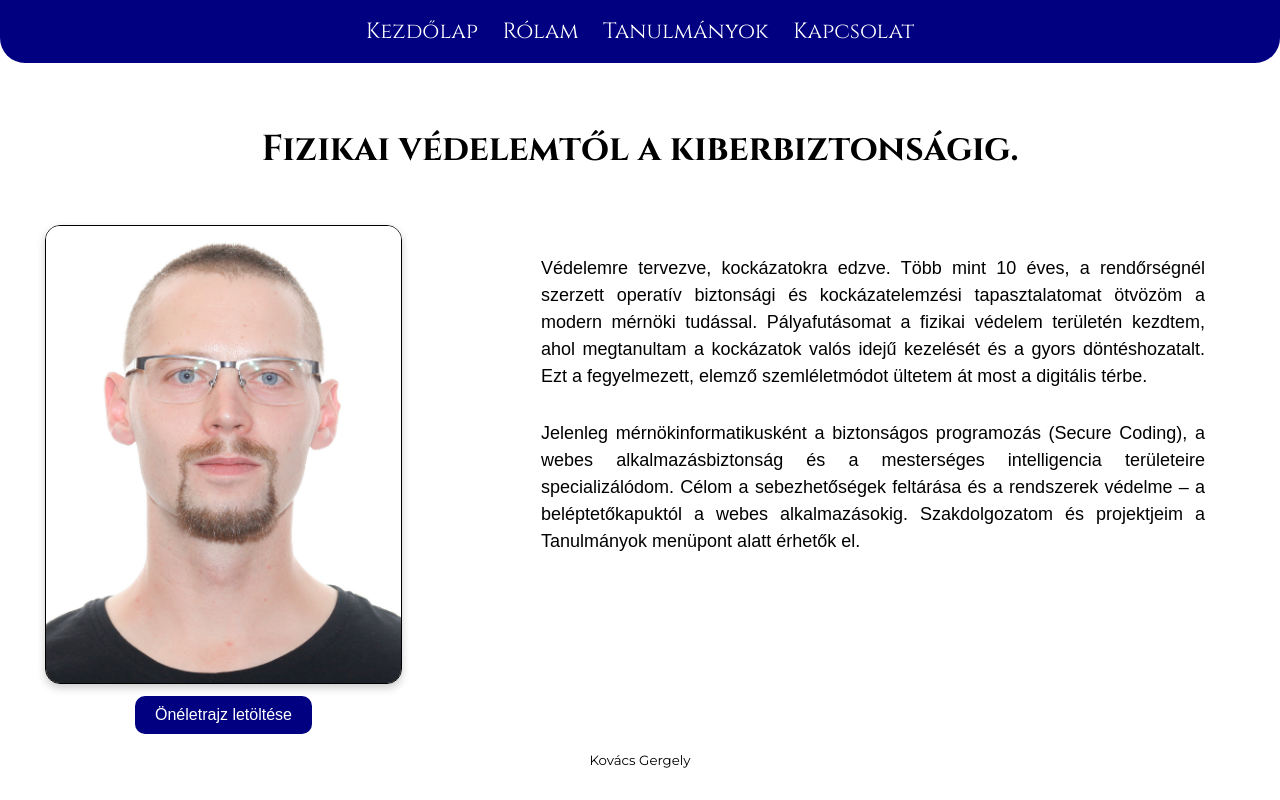
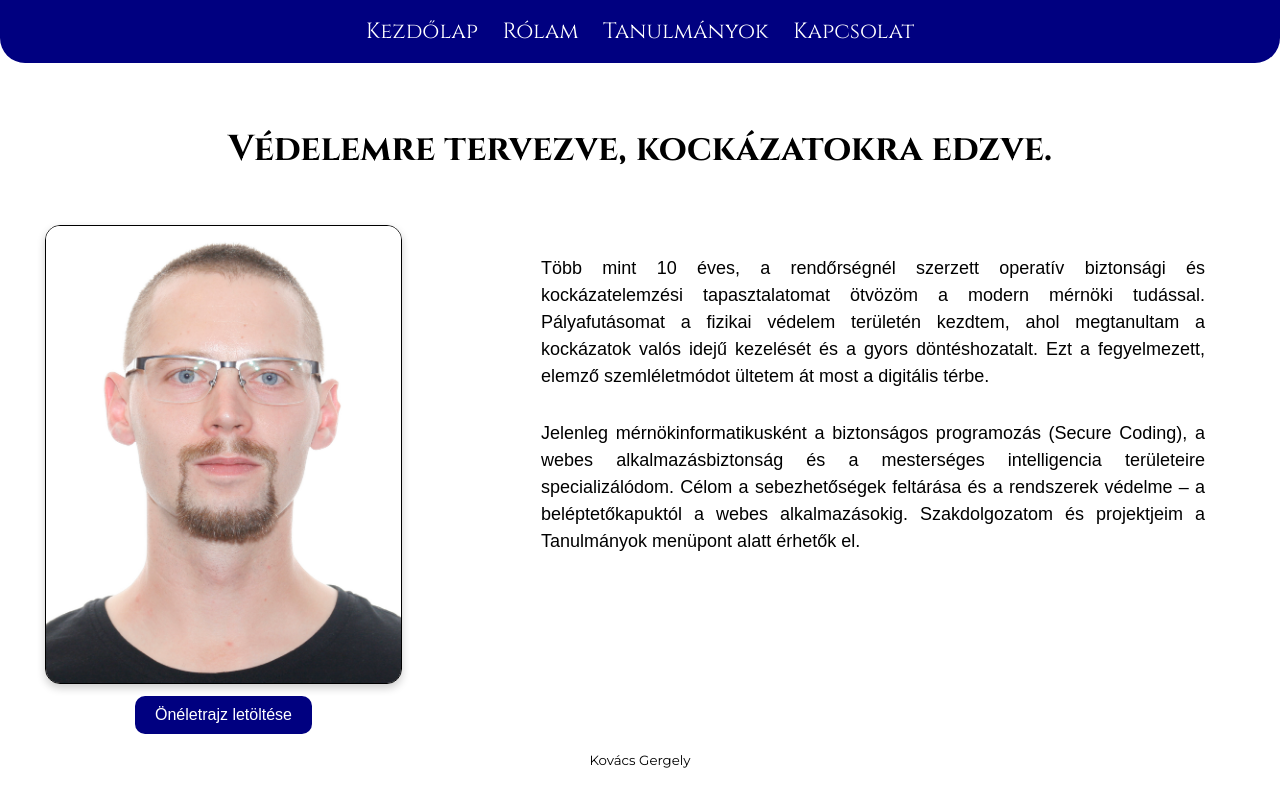
Before and after one commit to kovacsgergely22/kovacsgergely22.github.io, a plain HTML site: page index.html in a window 1280 px wide. Drawn offline with Linux system fonts and the light colour scheme.

Commit message:
update - index.html

```diff
--- a/index.html
+++ b/index.html
@@ -100,7 +100,7 @@
     </nav>
   </header>
   <main>
-    <h1>Fizikai védelemtől a kiberbiztonságig.</h1>
+    <h1>Védelemre tervezve, kockázatokra edzve.</h1>
     <section id="id_photo">
       <img src="img/photo.jpg" alt="id_photo">
       <p>
@@ -108,7 +108,7 @@
       </p>
     </section>
     <section class="content">
-      <p>Védelemre tervezve, kockázatokra edzve. Több mint 10 éves, a rendőrségnél szerzett operatív biztonsági és
+      <p>Több mint 10 éves, a rendőrségnél szerzett operatív biztonsági és
         kockázatelemzési tapasztalatomat ötvözöm a modern mérnöki tudással. Pályafutásomat a fizikai védelem területén
         kezdtem, ahol megtanultam a kockázatok valós idejű kezelését és a gyors döntéshozatalt. Ezt a fegyelmezett,
         elemző szemléletmódot ültetem át most a digitális térbe.</p>
```
